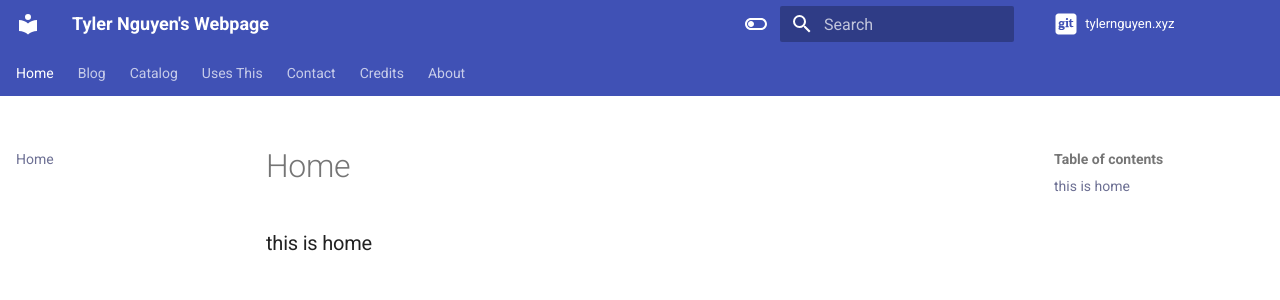
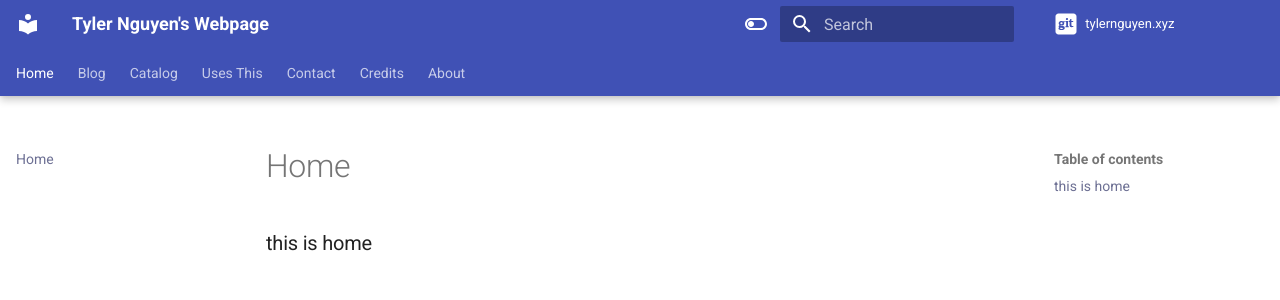
Before and after one commit to tylernguyen/tylernguyen.xyz, an MkDocs documentation site: the page built from docs/index.md, in a window 1280 px wide. Shown: the top 300 px of the page. Built offline with MkDocs 1.6.1 and Material for MkDocs 9.7.7, drawn with Linux system fonts in a browser that asks for light colours; plug-ins that fetch from the network failed and are left out; comment, search, counter and statistics services are not loaded.

Commit message:
restore navigation shadow

```diff
--- a/docs/stylesheets/extra.css
+++ b/docs/stylesheets/extra.css
@@ -1,12 +1,6 @@
 /* ANCHOR Page Width */
 .md-grid {
   max-width: 1500px;
-}
-
-/* ANCHOR Hide shadow under navigation */
-.md-header[data-md-state="shadow"],
-.md-header--shadow {
-  box-shadow: none;
 }
 
 /* SECTION Colors */
--- a/mkdocs.yml
+++ b/mkdocs.yml
@@ -22,13 +22,13 @@ theme:
   palette:
     - media: "(prefers-color-scheme: light)"
       scheme: default
-      accent: red
+      accent: deep orange
       toggle:
         icon: material/toggle-switch-off-outline
         name: Switch to dark mode
     - media: "(prefers-color-scheme: dark)"
       scheme: slate
-      accent: red
+      accent: deep orange
       toggle:
         icon: material/toggle-switch
         name: Switch to light mode
```
